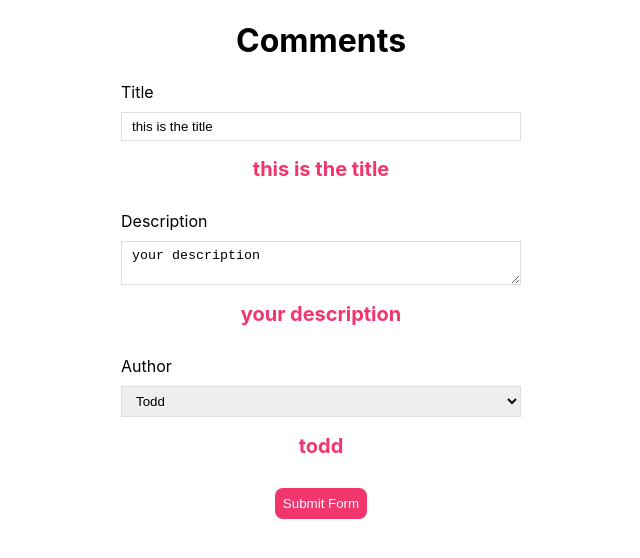
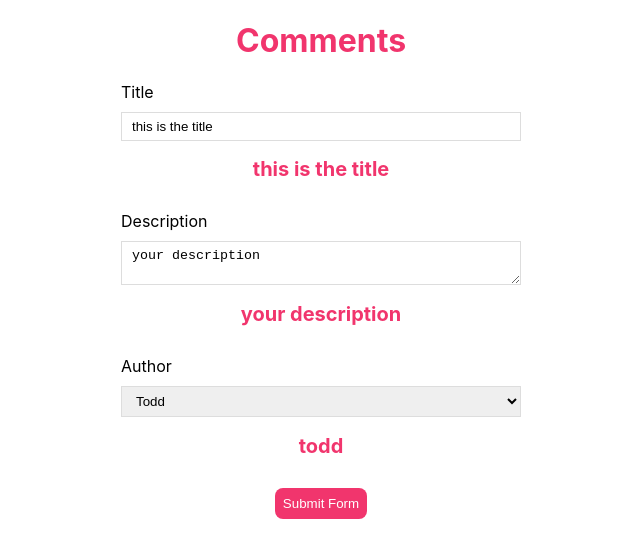
Before and after one commit to carlapico/forms, a React (Create React App) app: page / in a window 1280 px wide. Shown: the top 558 px of the page, without its empty margins (319-959 px from the left). Built offline with nearby package versions, Linux system fonts and the light colour scheme.

Commit message:
handling the error with a try catch

```diff
--- a/src/App.css
+++ b/src/App.css
@@ -30,3 +30,7 @@ button {
   border-radius: 8px;
   cursor: pointer;
 }
+
+h1 {
+  color: #f1356d;
+}
--- a/src/App.js
+++ b/src/App.js
@@ -2,6 +2,9 @@ import { useState } from 'react';
 import './App.css';
 
 function App() {
+
+  const[formSubmitted, setFormSubmitted] = useState(false)
+  const [erroMessage, setErrorMessage] = useState("")
   const [title, setTitle] = useState("this is the title")
   const [description, setDescription] = useState("your description")
   const [author, setAuthor] = useState("todd")
@@ -10,6 +13,7 @@ function App() {
 
   // const formSubmit = async (e) // same as the line below
   async function formSubmit (e) {
+      try {
       e.preventDefault()
       console.log("form submitted") //here we are showing we are in full controll of the submit button
 
@@ -40,6 +44,9 @@ function App() {
         const data = await results.json() //retrieving the results from the json format into a string
 
         console.log(data)
+        } catch(error) {
+          console.error(error)
+        }
 
     }
 
```
Lines whose indentation alone changed are shown as unchanged.
